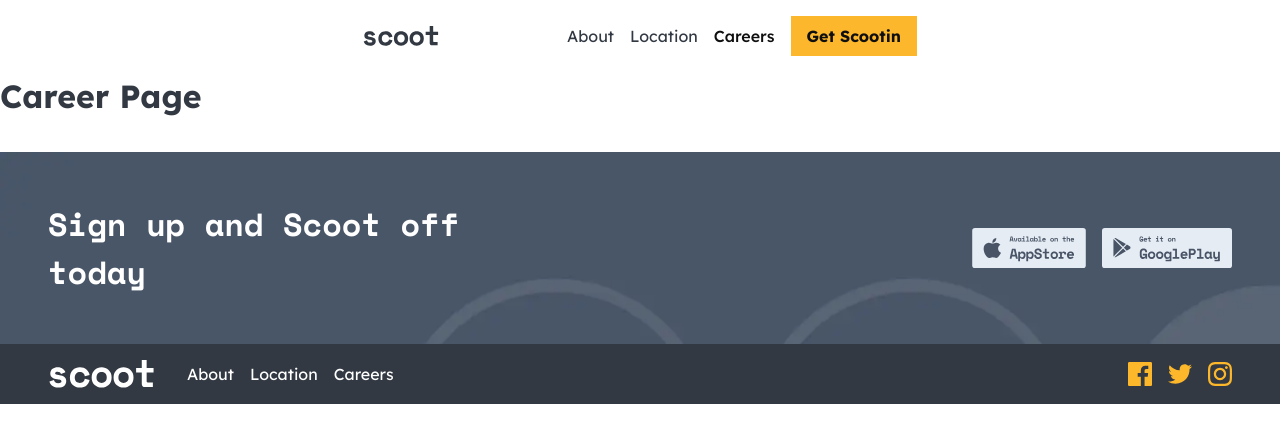
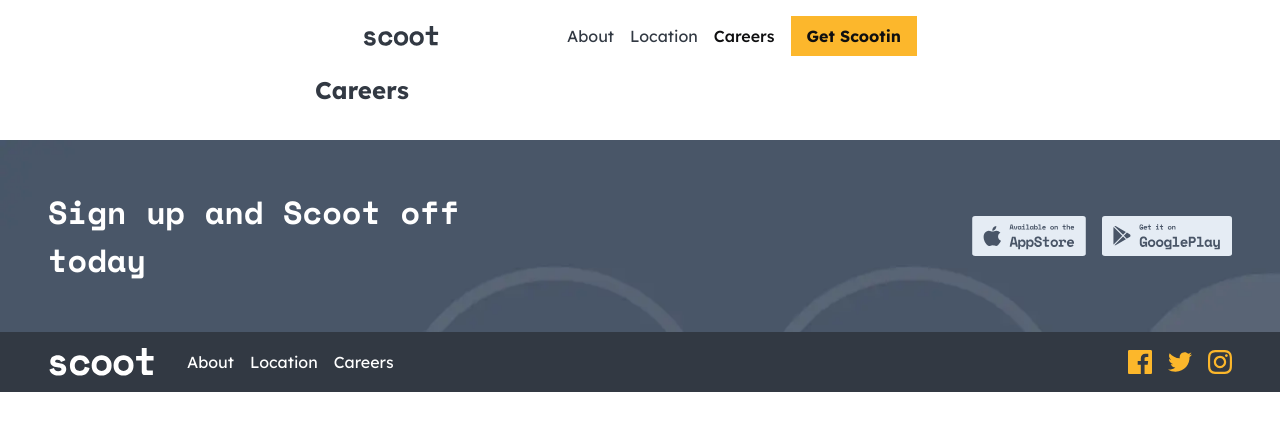
Before and after one commit to MrSandeepSharma/scoot, a plain HTML site: page pages/Careers/index.html in a window 1280 px wide. Drawn offline with nearby package versions, Linux system fonts and the light colour scheme.

Commit message:
Font bug fix

```diff
--- a/pages/Careers/index.html
+++ b/pages/Careers/index.html
@@ -29,8 +29,11 @@
             <button class="primary-btn">Get Scootin</button>
         </nav>
     </header>
-    <main id="main" class="aboutpage">
-        <h1>Career Page</h1>
+    <main id="main" class="careerpage container">
+        <section class="hero">
+            <h1>Careers</h1>
+        </section>
+
     </main>
     <footer class="footer">
         <div class="footer__top">
--- a/pages/Location/index.css
+++ b/pages/Location/index.css
@@ -18,7 +18,7 @@
 .hero h1 {
     font-family: var(--ff-heading);
     font-size: var(--fs-800);
-    font-family: var(--fw-700);
+    font-weight: var(--fw-700);
     color: var(--clr-white);
 }
 
@@ -45,7 +45,7 @@
     text-align: center;
     font-family: var(--ff-heading);
     font-size: var(--fs-500);
-    font-family: var(--fw-700);
+    font-weight: var(--fw-700);
 }
 
 /* availibility */
@@ -62,7 +62,7 @@
     text-align: center;
     font-family: var(--ff-heading);
     font-size: var(--fs-600);
-    font-family: var(--fw-700);
+    font-weight: var(--fw-700);
 }
 
 .availibility__detail {
```
